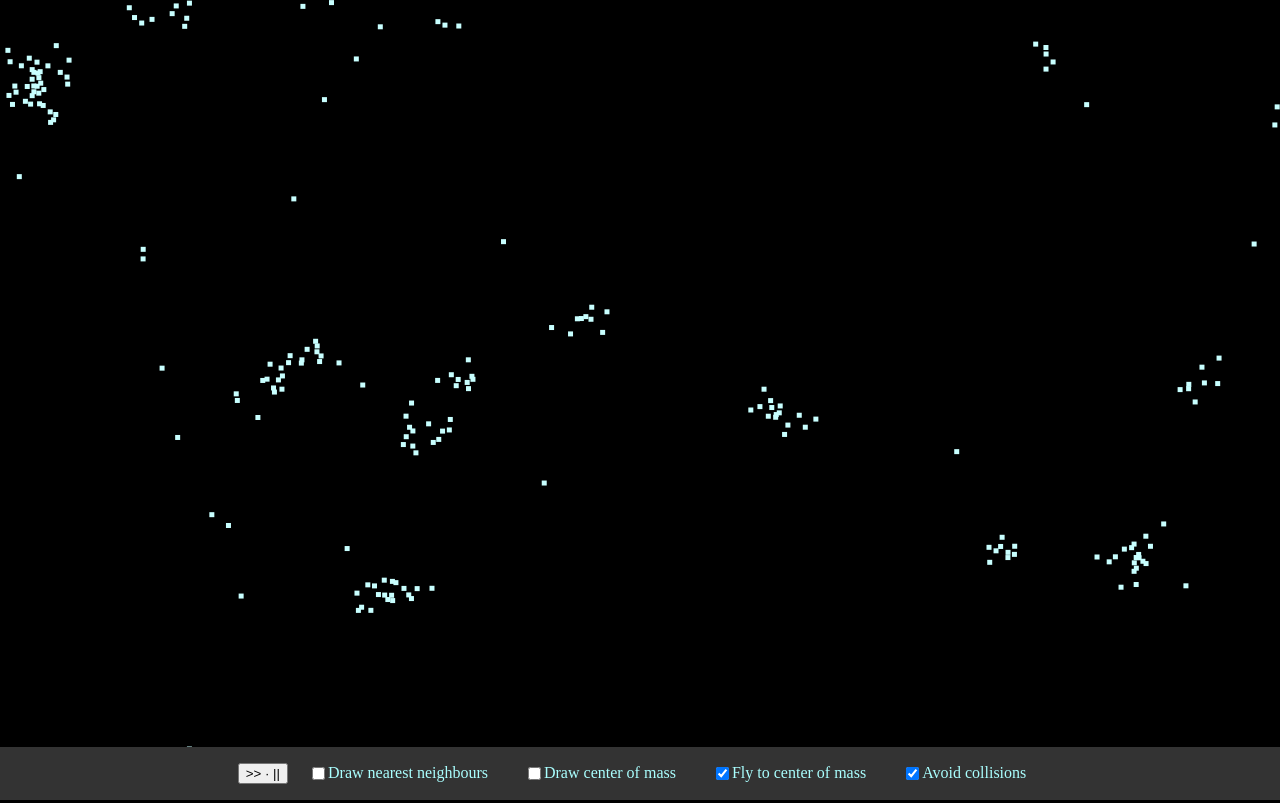
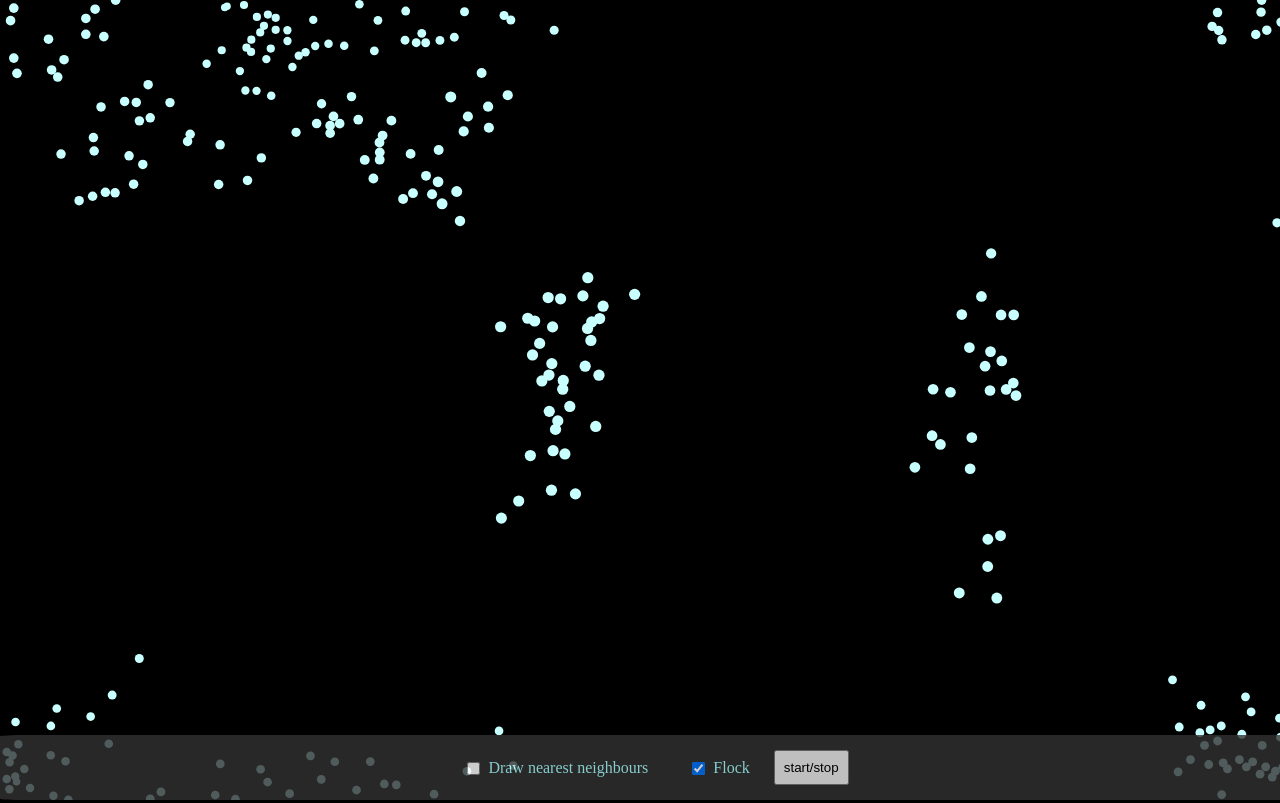
Before and after one commit to jams2/boidsJS, a plain HTML site: page index.html in a window 1280 px wide. Drawn offline with Linux system fonts and the light colour scheme.

Commit message:
change to circles instead of rects for style

```diff
--- a/boids.js
+++ b/boids.js
@@ -1,11 +1,11 @@
-const MAX_SPEED = 5.5;
+const MAX_SPEED = 4;
 const MIN_SPEED = 2.5;
 const ACCEL = 1.001;
 const DECEL = Math.PI / MAX_SPEED;
 const ROTATION_RATE = 0.4;
 const START_COUNT = 250;
 const FULL_ROT = 2 * Math.PI;
-const PROXIMITY = 20;
+const PROXIMITY = 50;
 
 function equalPoints(b10, b2) {
     return Math.floor(b10.x * 10000) === Math.floor(b2.x * 10000) &&
@@ -317,7 +317,10 @@ class Point {
         else return (that.y - this.y) / (that.x - this.x);
     }
     draw() {
-        this.context.fillRect(this.x, this.y, 5, 5);
+        this.context.beginPath();
+        this.context.arc(this.x, this.y, this.speed * 1.5, 0, 2*Math.PI, true);
+        this.context.fill();
+
     }
     moveRandom() {
         if (this.x == 0) {
@@ -350,8 +353,10 @@ function hReflection(rotation) {
 }
 
 function drawCenterOfMass(context, point) {
-    context.fillStyle = 'rgb(255, 0, 0)';
-    context.fillRect(point.x, point.y, 15, 15);
+    context.fillStyle = 'rgb(200, 255, 200)';
+    context.beginPath();
+    context.arc(point.x, point.y, 10, 0, 2*Math.PI, true);
+    context.fill();
     context.fillStyle = 'rgb(200, 255, 255)';
 }
 
@@ -366,7 +371,7 @@ class Animation {
         this.canvas = document.getElementById('context');
         this.context = this.canvas.getContext('2d');
         this.context.fillStyle = 'rgb(200, 255, 255)';
-        this.context.strokeStyle = '#ff0000';
+        this.context.strokeStyle = 'rgb(200, 255, 255)';
         this.context.lineWidth = 1;
         this.generatePoints(START_COUNT, this.gaussianRandomPoint);
         this.canvas.addEventListener('click', function(elt){
@@ -436,7 +441,7 @@ class Animation {
                 this.drawLine(point.nearest, point);
             }
             let nextVelocity = {'speed': null, 'rotation': null};
-            if (distanceSquared(point, point.nearest) < 5) {
+            if (distanceSquared(point, point.nearest) < 25) {
                 nextVelocity.rotation = (point.angleInRadiansFrom(point.nearest) + point.rotation) / 2;
                 nextVelocity.speed = MIN_SPEED;
             }
@@ -449,9 +454,9 @@ class Animation {
             }
             point.move(nextVelocity.rotation, nextVelocity.speed);
         });
-        if (document.querySelector('#center-opt').checked) {
-            drawCenterOfMass(this.context, this.getAveragePosition());
-        }
+//        if (document.querySelector('#center-opt').checked) {
+//            drawCenterOfMass(this.context, this.getAveragePosition());
+//        }
         tree = null;
         if (this.doAnim) {
            window.requestAnimationFrame(function() {
--- a/index.html
+++ b/index.html
@@ -6,12 +6,12 @@
 </head>
 <body>
   <div class="container" id="container">loading...</div>
-  <div class="bottom-fixed overlay">
-          <button id="stop" role="button"> >> · ||</button>
+  <div class="fixed overlay">
           <span class="opts"><input type="checkbox" id="neighbour-opt"><label for="neighbour-opt">Draw nearest neighbours</label></span>
-          <span class="opts"><input type="checkbox" id="center-opt"><label for="center-opt">Draw center of mass</label></span>
-          <span class="opts"><input type="checkbox" id="fly-opt" checked><label for="fly-opt">Fly to center of mass</label></span>
-          <span class="opts"><input type="checkbox" id="collision-opt" checked><label for="collision-opt">Avoid collisions</label></span>
+          <!-- <span class="opts"><input type="checkbox" id="center-opt"><label for="center-opt">Draw center of mass</label></span> -->
+          <span class="opts"><input type="checkbox" id="fly-opt" checked><label for="fly-opt">Flock</label></span>
+          <!-- <span class="opts"><input type="checkbox" id="collision-opt" checked><label for="collision-opt">Avoid collisions</label></span> -->
+          <button id="stop" type="button">start/stop</button>
   </div>
   <script src="boids.js"></script>
 </body>
--- a/style.css
+++ b/style.css
@@ -27,6 +27,10 @@ time, mark, audio, video {
 article, aside, details, figcaption, figure,
 footer, header, hgroup, menu, nav, section {
 	display: block;
+}
+*, *::before, *::after {
+  padding: inherit;
+  margin: inherit;
 }
 body {
 	line-height: 1;
@@ -63,17 +67,24 @@ body {
   z-index: 1;
   background-color: #333;
 }
-.bottom-fixed {
+.fixed {
   position: absolute;
   bottom: 0;
-  width: 100vw;
+  width: 100%;
   text-align: center;
-  padding: 1em 0;
+  border-radius: 2%;
+  opacity: 0.8;
+  padding: 0.5rem;
 }
 .opts {
+  display: inline-block;
   margin: 1em;
   color: #AAFFFF;
 }
-button, label, input {
+label, input {
   vertical-align: middle;
+  margin: 0 0.25rem;
 }
+button {
+  margin: auto;
+}
```
